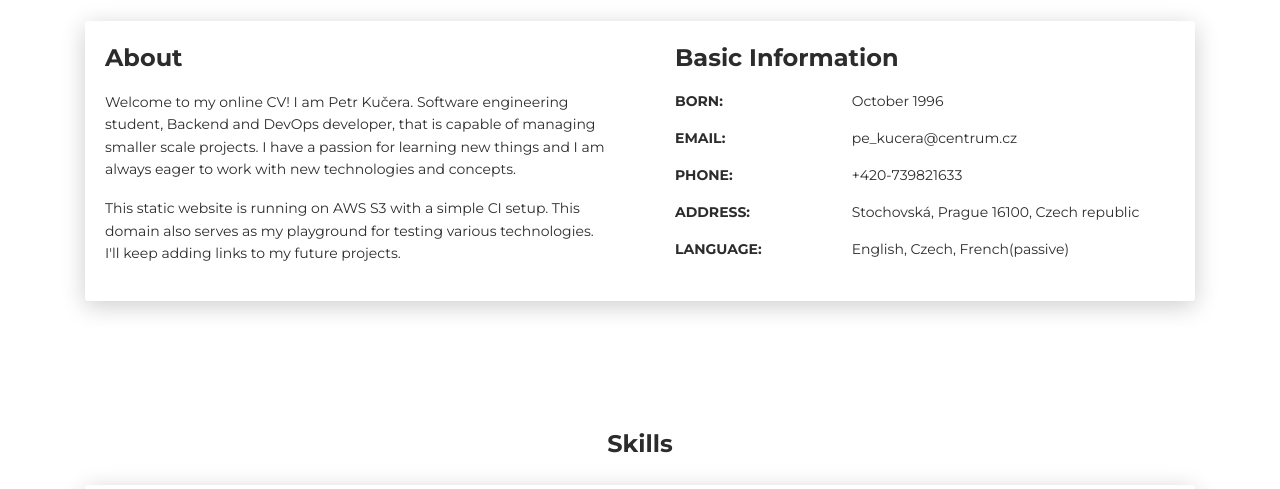
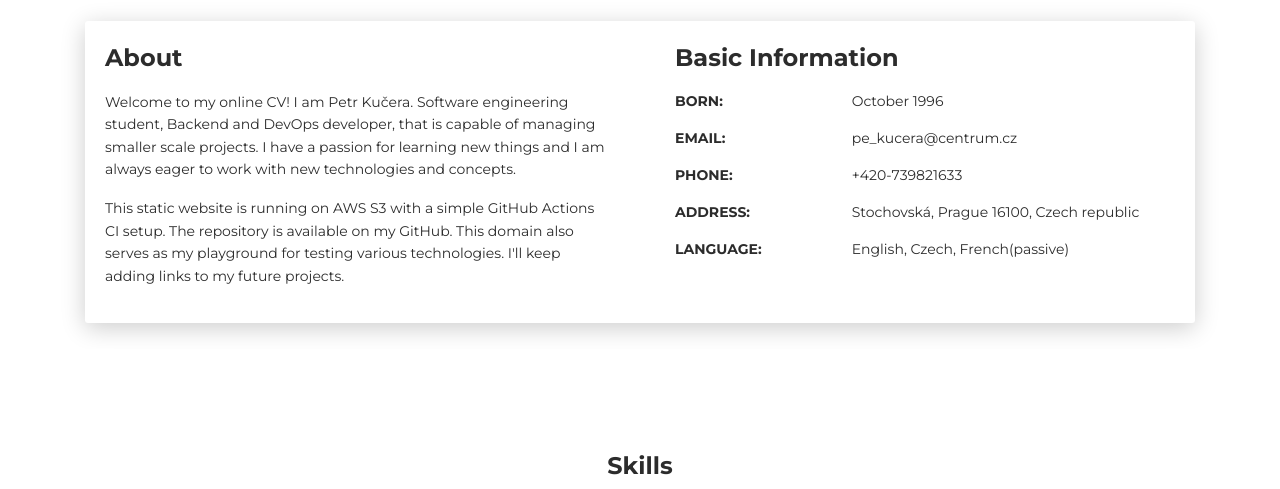
Before and after one commit to kucerp21/resume-site, a plain HTML site: page index.html in a window 1280 px wide. Shown: the part 599-1088 px from the top of the page. Drawn offline with Linux system fonts and the light colour scheme.

Commit message:
Update index.html

```diff
--- a/index.html
+++ b/index.html
@@ -71,7 +71,8 @@
             <p>Welcome to my online CV! I am Petr Kučera. Software engineering student,
               Backend and DevOps developer, that is capable of managing smaller scale projects. I have a passion for learning new things
             and I am always eager to work with new technologies and concepts.</p>
-            <p>This static website is running on AWS S3 with a simple CI setup.
+            <p>This static website is running on AWS S3 with a simple GitHub Actions CI setup.
+              The repository is available on my GitHub.
             This domain also serves as my playground for testing various technologies.
           I'll keep adding links to my future projects.</p>
           </div>
```
